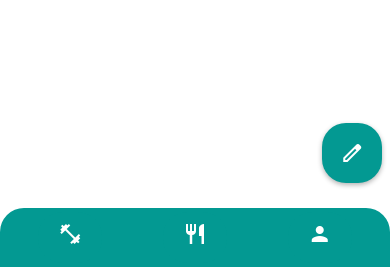
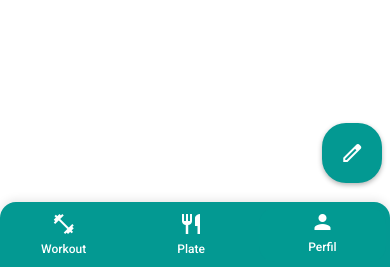
Before and after one commit to TomGGB/shapeandplate, a Django app: page /perfil/ in a window 390 px wide. Shown: the part 577-844 px from the top of the page. Run offline with Django 5.2, Linux system fonts and the light colour scheme; the visitor is signed in with stand-in values (Sample User, id 1); parts of the project's set-up code (start-up, migrations or seed data) failed here and were passed over; some libraries are stand-ins or nearby versions.

Commit message:
Refactor navbar in base.html and base.css for mobile responsiveness

```diff
--- a/shapeandplate/templates/base.html
+++ b/shapeandplate/templates/base.html
@@ -51,16 +51,19 @@
     <div class="container">
         {% block content %}{% endblock %}
     </div>
-    <nav class="fixed bottom-0 left-0 right-0 bg-primary py-1 px-2 flex justify-around items-center md:hidden navbar-high-zindex" style="border-top-left-radius: 24px; border-top-right-radius: 24px;">
-        <button class="focus:outline-none rounded-full nav-item ripple-button {% if request.path == '/workout/' %}active{% endif %}" onclick="window.location.href='/workout/'">
-            <span class="material-icons text-primary-foreground">fitness_center</span>
-        </button>
-        <button class="focus:outline-none rounded-full nav-item ripple-button {% if request.path == '/plate' %}active{% endif %}" onclick="window.location.href='/plate'">
-            <span class="material-icons text-primary-foreground">restaurant</span>
-        </button>
-        <button class="focus:outline-none rounded-full nav-item ripple-button {% if request.path == '/perfil/' %}active{% endif %}" onclick="window.location.href='/perfil/'">
-            <span class="material-icons text-primary-foreground">person</span>
-        </button>
+    <nav class="md-navbar">
+        <a href="/workout/" class="md-navbar-item {% if request.path == '/workout/' or request.path == '/workout/data_preview/' %}active{% endif %}">
+            <span class="material-icons md-navbar-icon">fitness_center</span>
+            <span class="md-navbar-label">Workout</span>
+        </a>
+        <a href="/plate" class="md-navbar-item {% if request.path == '/plate/' %}active{% endif %}">
+            <span class="material-icons md-navbar-icon">restaurant</span>
+            <span class="md-navbar-label">Plate</span>
+        </a>
+        <a href="/perfil/" class="md-navbar-item {% if request.path == '/perfil/' %}active{% endif %}">
+            <span class="material-icons md-navbar-icon">person</span>
+            <span class="md-navbar-label">Perfil</span>
+        </a>
     </nav>
     <script>
         function toggleTheme() {
--- a/static/css/base.css
+++ b/static/css/base.css
@@ -19,6 +19,7 @@
     --message-background-color: var(--primary-lighter) !important;
     --message-text-color: var(--on-primary-color) !important;
     --accent-color: #880E4F;
+    --primary-container-color: rgba(3, 153, 146, 0.2);
 }
 
 :root[data-theme='dark'] {
@@ -38,6 +39,7 @@
     --on-surface-color: #ffffff !important;
     --on-error-color: #000000 !important;
     --accent-color: #03dac6;
+    --primary-container-color: rgba(3, 153, 146, 0.2);
 }
 
 
@@ -866,3 +868,64 @@ ul li {
     color: var(--on-surface-color);
     margin-left: 10px;
 }
+
+.md-navbar {
+    position: fixed;
+    bottom: 0;
+    left: 0;
+    right: 0;
+    display: flex;
+    justify-content: space-around;
+    align-items: center;
+    background-color: var(--primary-color);
+    padding: 8px 0;
+    box-shadow: 0 -2px 10px rgba(0, 0, 0, 0.1);
+    border-top-left-radius: 16px;
+    border-top-right-radius: 16px;
+    z-index: 1000;
+    max-height: 65px;
+}
+
+.md-navbar-item {
+    display: flex;
+    flex-direction: column;
+    align-items: center;
+    text-decoration: none;
+    color: var(--on-primary-color);
+    transition: all 0.3s ease;
+    padding: 8px 12px;
+    border-radius: 16px;
+    width: 33.33%;
+}
+
+.md-navbar-item.active {
+    background-color: var(--primary-container-color);
+    padding: 4px 8px;
+    margin: 4px;
+}
+
+.md-navbar-icon {
+    font-size: 24px;
+    margin-bottom: 4px;
+    transition: all 0.3s ease;
+
+}
+
+.md-navbar-label {
+    font-size: 12px;
+    font-weight: 500;
+    transition: all 0.3s ease;
+}
+
+.md-navbar-item:hover .md-navbar-icon,
+.md-navbar-item:hover .md-navbar-label,
+.md-navbar-item.active .md-navbar-icon,
+.md-navbar-item.active .md-navbar-label {
+    transform: translateY(-2px);
+}
+
+@media (min-width: 768px) {
+    .md-navbar {
+        display: none;
+    }
+}
```
